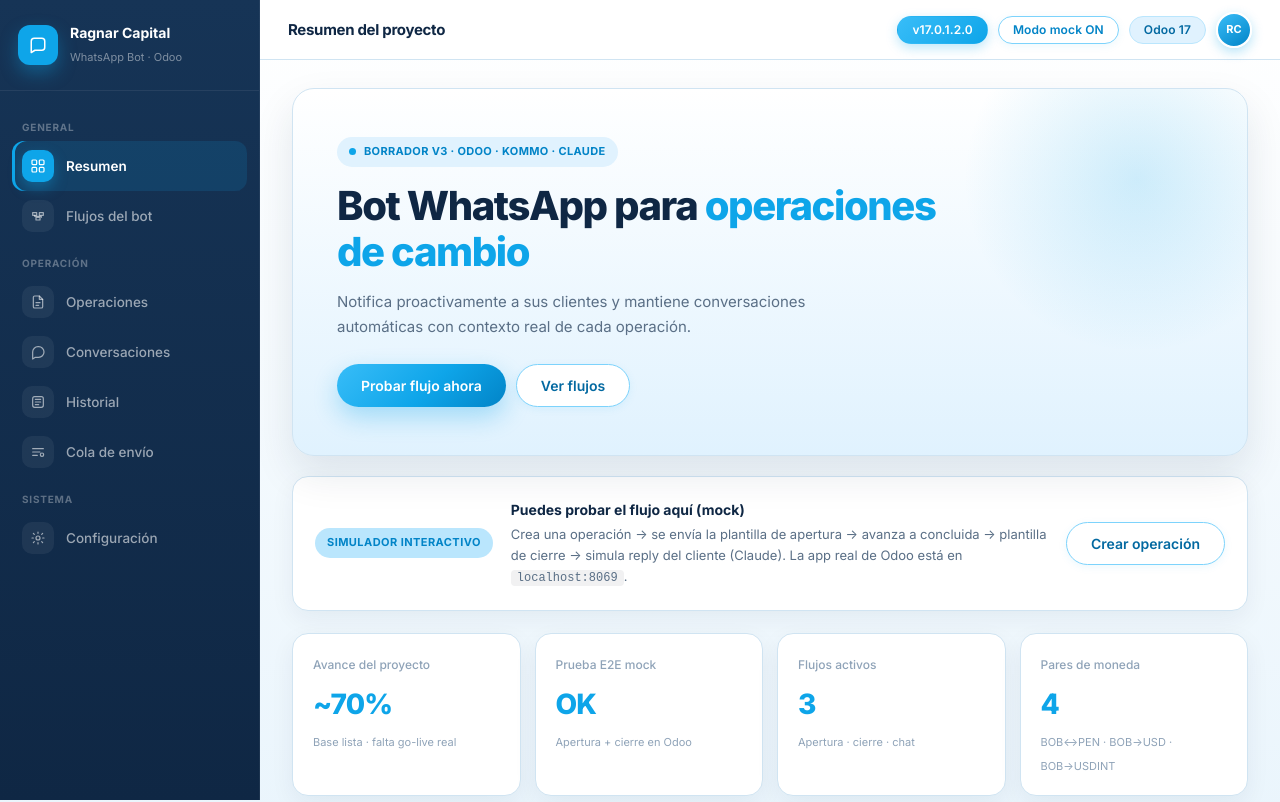
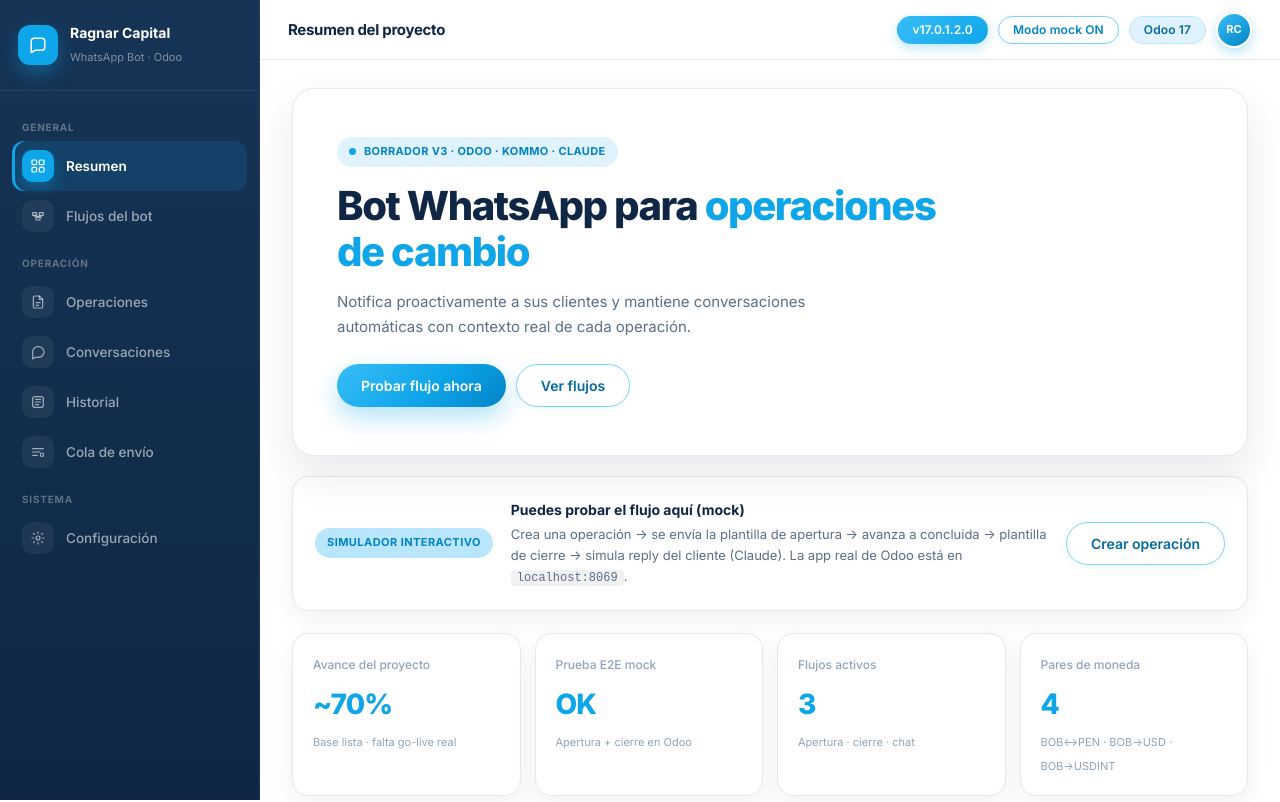
Before and after one commit to MingLim009/whatsapp-agent, a website: page docs/mockup/index.html in a window 1280 px wide. Shown: the top 802 px of the page. Drawn offline with Linux system fonts and the light colour scheme.

Commit message:
Use solid white backgrounds across the mockup UI.

```diff
--- a/docs/mockup/styles.css
+++ b/docs/mockup/styles.css
@@ -5,8 +5,8 @@
   --font: "Inter", system-ui, -apple-system, sans-serif;
   --font-display: "Inter", system-ui, sans-serif;
 
-  --bg: #e8f4fc;
-  --bg-2: #f0f8ff;
+  --bg: #ffffff;
+  --bg-2: #ffffff;
   --surface: #ffffff;
   --sidebar: #0f2744;
   --sidebar-2: #163456;
@@ -33,8 +33,8 @@
   --teal: #14b8a6;
   --teal-soft: #ccfbf1;
 
-  --border: #d0e4f2;
-  --border-light: #eef6fb;
+  --border: #e5e7eb;
+  --border-light: #f3f4f6;
   --neutral: #8fa3b8;
 
   --sidebar-w: 260px;
@@ -62,7 +62,7 @@ body {
   color: var(--text);
   line-height: 1.6;
   -webkit-font-smoothing: antialiased;
-  background: linear-gradient(180deg, #ffffff 0%, var(--bg) 55%, #dbeafe 100%);
+  background: #ffffff;
   min-height: 100vh;
 }
 
@@ -192,8 +192,7 @@ body {
   position: sticky;
   top: 0;
   z-index: 50;
-  background: rgba(255,255,255,0.78);
-  backdrop-filter: blur(12px);
+  background: #ffffff;
   border-bottom: 1px solid var(--border);
 }
 
@@ -277,19 +276,13 @@ body {
   border-radius: 22px;
   padding: 48px 44px;
   margin-bottom: 20px;
-  background: linear-gradient(180deg, #ffffff 0%, #e0f2fe 100%);
+  background: #ffffff;
   border: 1px solid var(--border);
   box-shadow: var(--shadow-md);
 }
 
 .hero-banner__glow {
-  position: absolute;
-  width: 360px;
-  height: 360px;
-  right: -70px;
-  top: -90px;
-  background: radial-gradient(circle, rgba(14, 165, 233, 0.18), transparent 68%);
-  pointer-events: none;
+  display: none;
 }
 
 .hero-banner__inner { position: relative; z-index: 1; max-width: 620px; }
@@ -414,8 +407,8 @@ body {
   padding: 16px 20px;
   margin-bottom: 22px;
   border-radius: var(--radius);
-  background: linear-gradient(135deg, var(--pink-soft), #fff 60%);
-  border: 1px solid rgba(14, 165, 233, 0.16);
+  background: #ffffff;
+  border: 1px solid var(--border);
   box-shadow: var(--shadow);
 }
 .progress-banner__badge {
@@ -474,7 +467,7 @@ body {
   padding: 22px;
   box-shadow: var(--shadow);
 }
-.card--muted { background: var(--border-light); }
+.card--muted { background: #ffffff; }
 .card h3 { font-size: 15px; font-weight: 700; margin-bottom: 14px; }
 
 .two-col { display: grid; grid-template-columns: 1fr 1fr; gap: 16px; }
@@ -714,7 +707,7 @@ th {
   text-transform: uppercase;
   color: var(--text-muted);
   border-bottom: 1px solid var(--border);
-  background: #fafbff;
+  background: #ffffff;
 }
 td {
   padding: 13px 16px;
@@ -788,7 +781,7 @@ td small { color: var(--text-muted); font-size: 12px; }
   margin-bottom: 18px;
 }
 .kanban-col {
-  background: rgba(255,255,255,0.55);
+  background: #ffffff;
   border: 1px solid var(--border);
   border-radius: var(--radius);
   padding: 12px;
@@ -855,7 +848,7 @@ td small { color: var(--text-muted); font-size: 12px; }
   gap: 10px;
   padding: 16px;
   min-height: 220px;
-  background: linear-gradient(180deg, #f7f8ff, #fff);
+  background: #ffffff;
 }
 .bubble {
   max-width: 88%;
```
